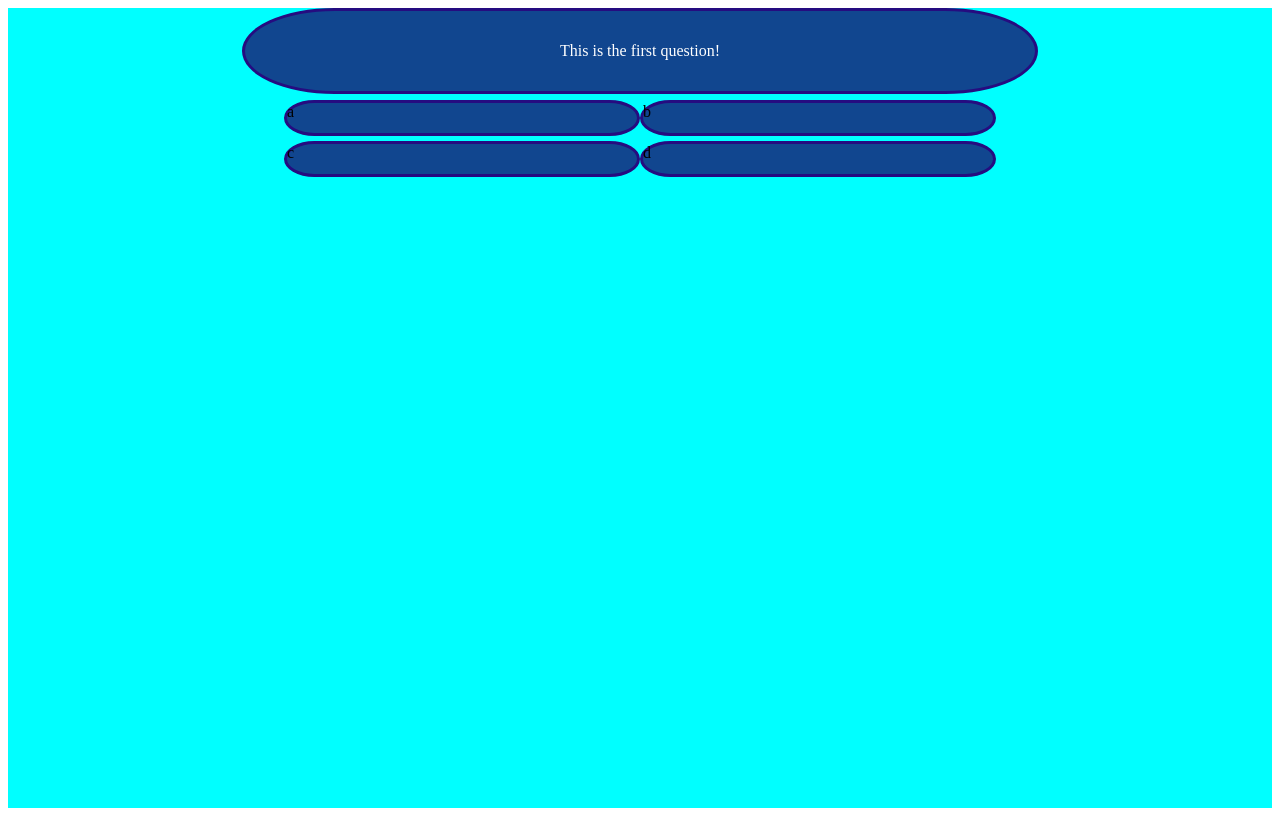
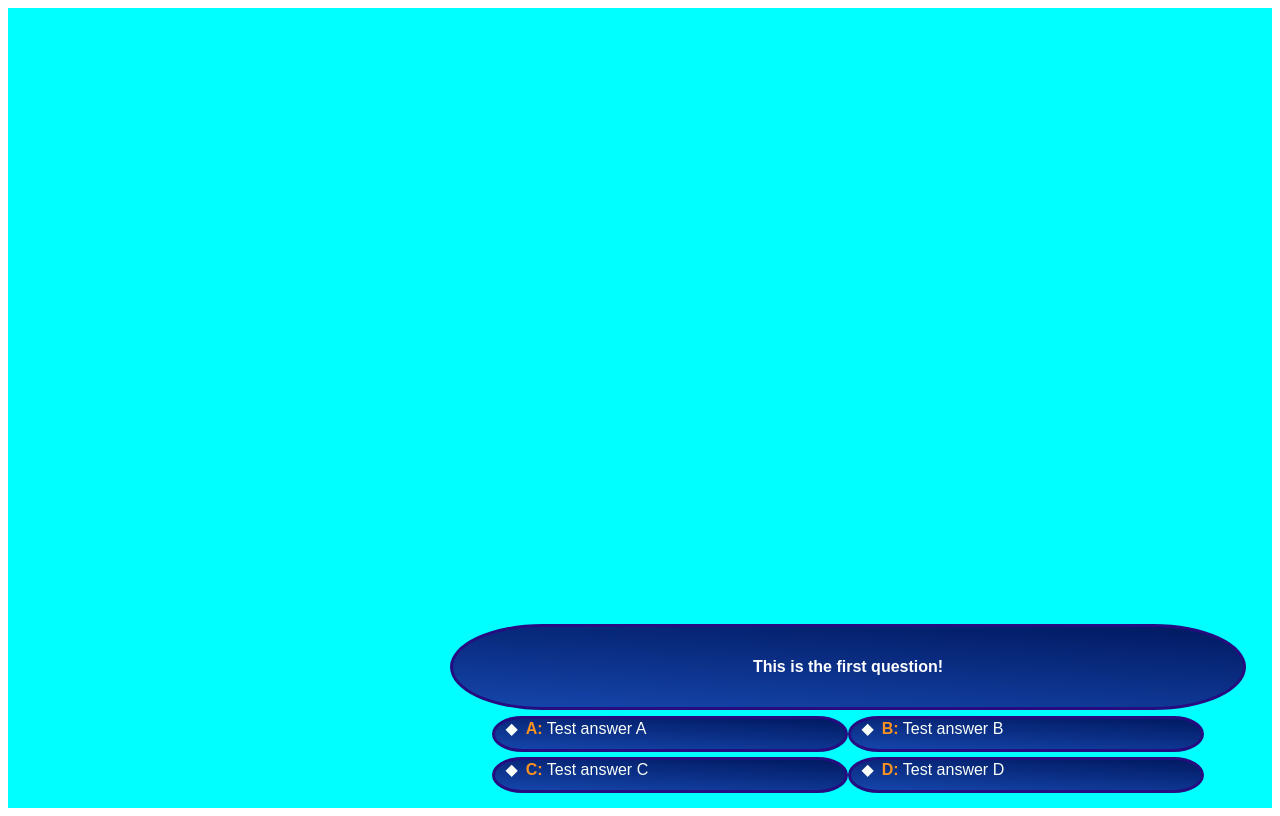
Before and after one commit to Hristo-Cholakov/WhoWantsToBeaMillionaire, a plain HTML site: page index.html in a window 1280 px wide. Drawn offline with Linux system fonts and the light colour scheme.

Commit message:
Redesign the question shape and style

```diff
--- a/css/styles.css
+++ b/css/styles.css
@@ -11,8 +11,9 @@ body{
 .main-question-frame{
     display: block;
     width: 70%;
-    margin: auto;
-    position: relative;
+    position: absolute;
+    bottom: 2px;
+    left: 50vh;
 }
 
 .question-itself{
@@ -21,8 +22,10 @@ body{
     justify-content: center;
     margin: auto auto 6px;
     display: flex;
-    background-color: #11468F;
+    background-image: linear-gradient(3deg, #1546AC, #011961);
     color: white;
+    font-family: Arial, Helvetica, sans-serif;
+    font-weight: bold;
     border-radius: 110px / 51px;
     border: 3px solid #250C80;
     height: 80px;
@@ -37,10 +40,35 @@ body{
 
 .possible-answer{
     margin-bottom: 5px;
-    background-color: #11468F;
+    background-image: linear-gradient(3deg, #1546AC, #011961);
+    font-family: Arial, Helvetica, sans-serif;
     display: inline-block;
     border-radius: 86px / 51px;
     border: 3px solid #250C80;
     height: 30px;
     width: 350px;
 }
+
+.answer-stamp-formatting{
+left: 4%;
+position: relative;
+text-align: left;
+vertical-align: -moz-middle-with-baseline;
+color: #FD921E;
+font-family: Arial, Helvetica, sans-serif;
+font-weight: bold;
+}
+
+.answer-formatting{
+color: #FAFFF9;
+position: relative;
+left: 4%;
+vertical-align: -moz-middle-with-baseline;
+}
+
+.diamond-shape{
+    color: #FAFFF9;
+    position: relative;
+    left: 3%;
+    vertical-align: -moz-middle-with-baseline;
+}
--- a/index.html
+++ b/index.html
@@ -18,10 +18,26 @@
                     <p>This is the first question!</p>
                 </div>
                     <div class="answers-border">
-                        <div class="possible-answer a-answer">a</div>
-                        <div class="possible-answer b-answer">b</div><br>
-                        <div class="possible-answer c-answer">c</div>
-                        <div class="possible-answer d-answer">d</div>
+                        <div class="possible-answer">
+                            <span class="diamond-shape">&#9670</span>
+                            <span class="answer-stamp-formatting">A:</span>
+                            <span class="a-answer-wording answer-formatting">Test answer A</span>
+                        </div>
+                        <div class="possible-answer">
+                            <span class="diamond-shape">&#9670</span>
+                            <span class="answer-stamp-formatting">B:</span>
+                            <span class="a-answer-wording answer-formatting">Test answer B</span>
+                        </div><br>
+                        <div class="possible-answer">
+                            <span class="diamond-shape">&#9670</span>
+                            <span class="answer-stamp-formatting">C:</span>
+                            <span class="a-answer-wording answer-formatting">Test answer C</span>
+                        </div>
+                        <div class="possible-answer">
+                            <span class="diamond-shape">&#9670</span>
+                            <span class="answer-stamp-formatting">D:</span>
+                            <span class="a-answer-wording answer-formatting">Test answer D</span>
+                        </div>
                     </div>
             </div>
         </div>
```
